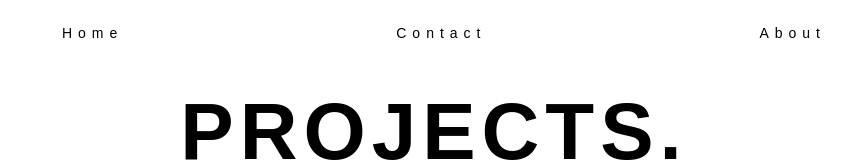
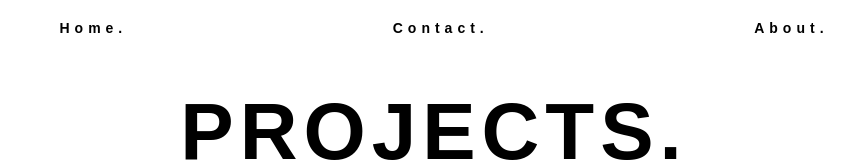
Before and after one commit to AISimonetta/portfolio-react, a React (Vite) app: page /portfolio-react/portfolio in a window 1280 px wide. Shown: the top 162 px of the page, without its empty margins (206-1073 px from the left). Built offline with nearby package versions, Linux system fonts and the light colour scheme; a web font is replaced by a local one.

Commit message:
button re styled

```diff
--- a/src/Components/SideBar/SideBar.scss
+++ b/src/Components/SideBar/SideBar.scss
@@ -10,17 +10,18 @@
         display: flex;
         align-items: center;
         justify-content: space-evenly;
-        width: 100%;
+        width: 100vw;
         padding: 10px;
         background-color: rgba(255, 255, 255, 0.813);
 
         button {
         font-family: "Alumni Sans Pinstripe", sans-serif;
-        letter-spacing: 6px;
+        letter-spacing: 5px;
         border: none;
         background-color: unset;
         font-size: 14px;
-        margin: 5px;
+        font-weight: bolder;
+        color: black;
         align-items: center;
         padding: 10px;
 
@@ -30,6 +31,7 @@
             background-color: black;
             color: white ;
             padding: 10px;
+            font-weight: bolder;
         }
     }
 }
--- a/src/Components/SideBar/SideBar.tsx
+++ b/src/Components/SideBar/SideBar.tsx
@@ -8,22 +8,22 @@ const SideBar = () => {
     <div className='sideBar'>
       {location.pathname !== "/" && (
       <Link to='/' className='home__links--portfolio'>
-        <button>Home</button>
+        <button>Home.</button>
       </Link>
          )}
       {location.pathname !== "/portfolio" && (
         <Link to='/portfolio' className='home__links--portfolio'>
-          <button>Projects</button>
+          <button>Projects.</button>
         </Link>
       )}
       {location.pathname !== "/contact" && (
         <Link to='/contact' className='home__links--contact'>
-          <button>Contact</button>
+          <button>Contact.</button>
         </Link>
       )}
       {location.pathname !== "/about" && (
         <Link to='/about' className='home__links--about'>
-          <button>About</button>
+          <button>About.</button>
         </Link>
       )}
     </div>
```
